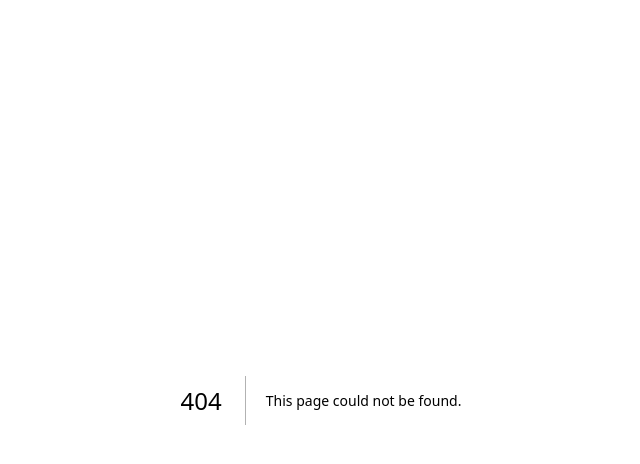
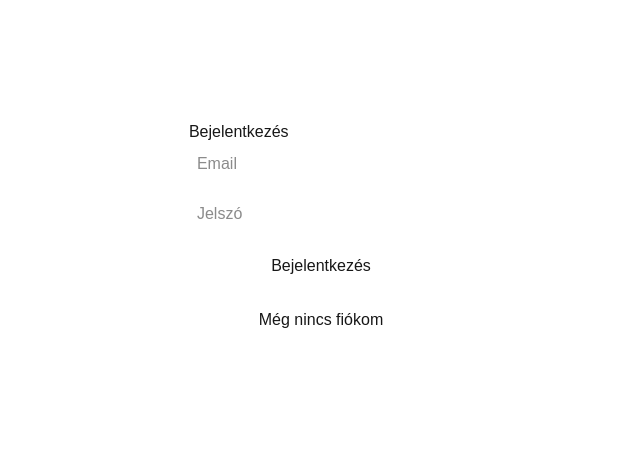
Before and after one commit to matchmind13-crypto/crowdmind, a Next.js app: page /login in a window 1280 px wide. Before the commit this address had no page. Shown: the top 464 px of the page, without its empty margins (319-959 px from the left). Built offline with nearby package versions, Linux system fonts and the light colour scheme; no server answers.

Commit message:
Login oldal kész

```diff
--- /dev/null
+++ b/app/login/page.tsx
@@ -0,0 +1,42 @@
+'use client';
+import { useState } from 'react';
+import { createClient } from '@supabase/supabase-js';
+
+const supabase = createClient(
+  process.env.NEXT_PUBLIC_SUPABASE_URL!,
+  process.env.NEXT_PUBLIC_SUPABASE_ANON_KEY!
+);
+
+export default function LoginPage() {
+  const [email, setEmail] = useState('');
+  const [password, setPassword] = useState('');
+  const [isLogin, setIsLogin] = useState(true);
+  const [message, setMessage] = useState('');
+
+  async function handleSubmit() {
+    if (isLogin) {
+      const { error } = await supabase.auth.signInWithPassword({ email, password });
+      if (error) setMessage(error.message);
+      else window.location.href = '/';
+    } else {
+      const { error } = await supabase.auth.signUp({ email, password });
+      if (error) setMessage(error.message);
+      else setMessage('Ellenőrizd az emailed a megerősítő linkért!');
+    }
+  }
+
+  return (
+    <div style={{ maxWidth: 400, margin: '100px auto', padding: 20 }}>
+      <h1>{isLogin ? 'Bejelentkezés' : 'Regisztráció'}</h1>
+      <input type="email" placeholder="Email" value={email} onChange={e => setEmail(e.target.value)} style={{ display: 'block', width: '100%', marginBottom: 10, padding: 8 }} />
+      <input type="password" placeholder="Jelszó" value={password} onChange={e => setPassword(e.target.value)} style={{ display: 'block', width: '100%', marginBottom: 10, padding: 8 }} />
+      <button onClick={handleSubmit} style={{ width: '100%', padding: 10, marginBottom: 10 }}>
+        {isLogin ? 'Bejelentkezés' : 'Regisztráció'}
+      </button>
+      <button onClick={() => setIsLogin(!isLogin)} style={{ width: '100%', padding: 10 }}>
+        {isLogin ? 'Még nincs fiókom' : 'Már van fiókom'}
+      </button>
+      {message && <p>{message}</p>}
+    </div>
+  );
+}
```
